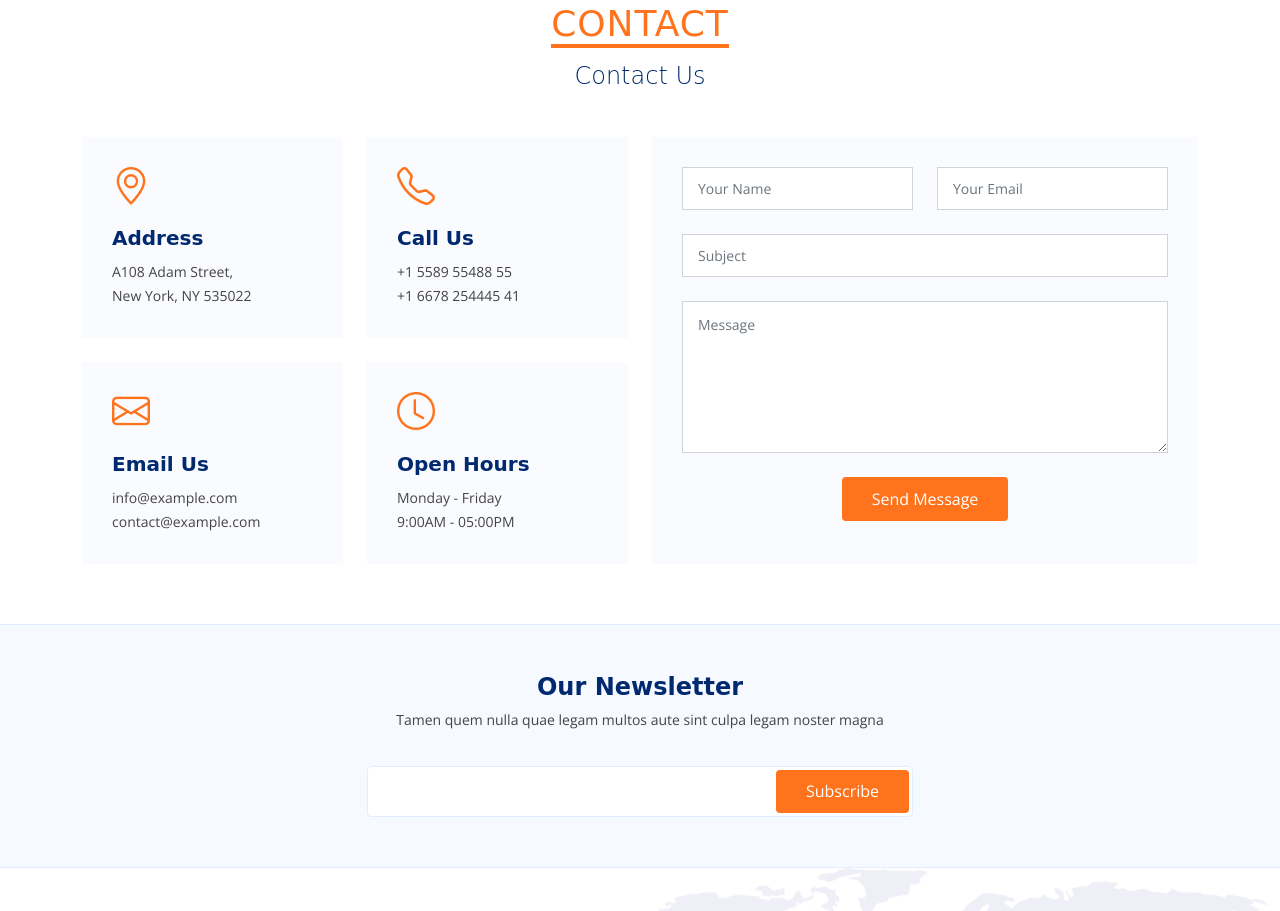
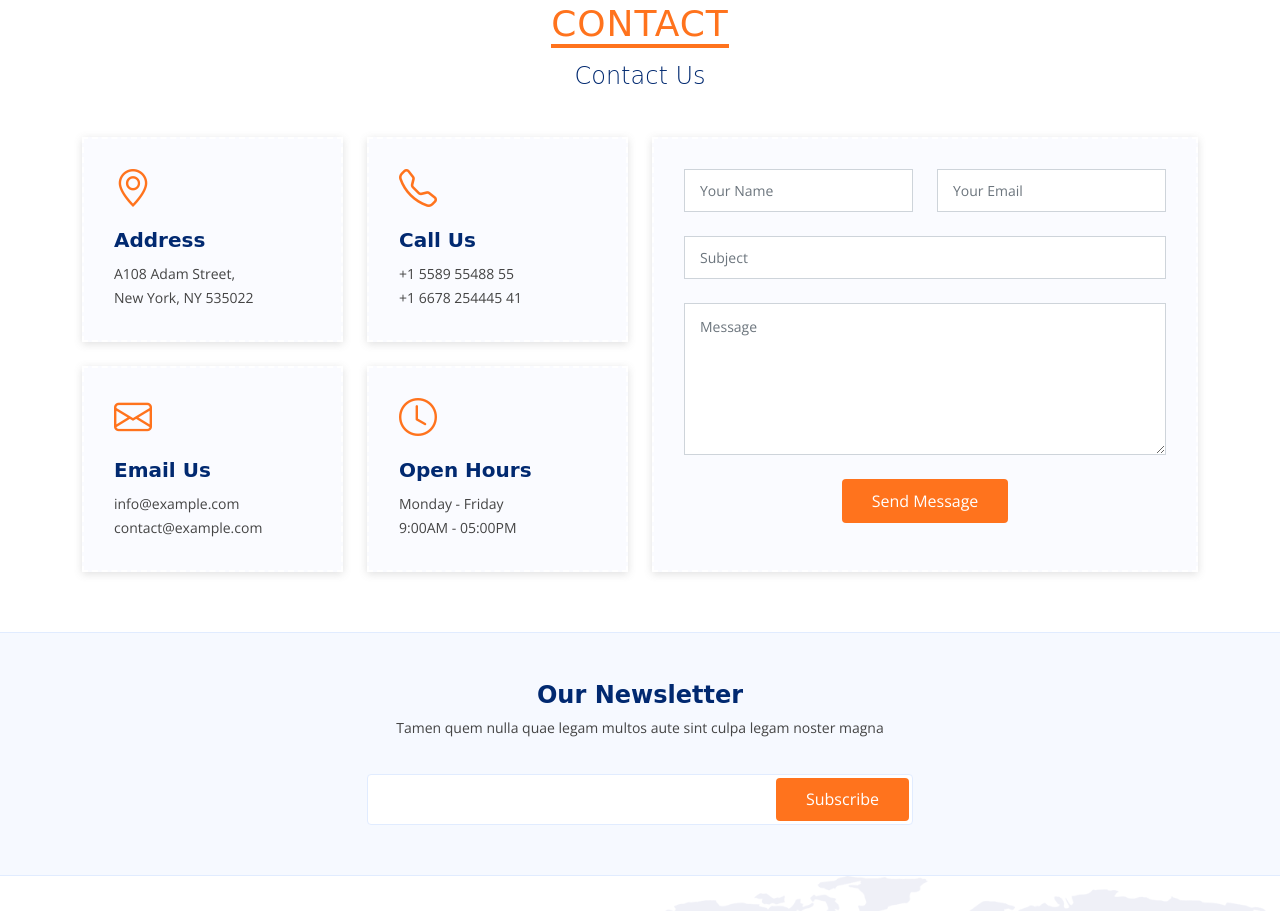
Before and after one commit to rajnishad24082003/tsdw, a plain HTML site: page index.html in a window 1280 px wide. Shown: the part 5330-6241 px from the top of the page. Drawn offline with nearby package versions, Linux system fonts and the light colour scheme; a web font is replaced by a local one.

Commit message:
modified css

```diff
--- a/assets/css/style.css
+++ b/assets/css/style.css
@@ -1435,6 +1435,14 @@ section {
   color: #444444;
   background: #fafbff;
   padding: 30px;
+  box-shadow: rgba(99, 99, 99, 0.2) 0px 2px 8px 0px;
+  transition: 0.3s ease-in;
+  border: 2px dashed #ffffff;
+}
+
+.contact .info-box:hover {
+  box-shadow: rgba(99, 99, 99, 0.048) 0px 2px 8px 0px;
+  border: 2px dashed #013ca3;
 }
 
 .contact .info-box i {
@@ -1461,6 +1469,14 @@ section {
   background: #fafbff;
   padding: 30px;
   height: 100%;
+  box-shadow: rgba(99, 99, 99, 0.2) 0px 2px 8px 0px;
+  border: 2px dashed #ffffff;
+  transition: 0.3s ease-in;
+}
+
+.contact .php-email-form:hover {
+  box-shadow: rgba(99, 99, 99, 0.177) 0px 2px 8px 0px;
+  border: 2px dashed #013ca3;
 }
 
 .contact .php-email-form .error-message {
```
